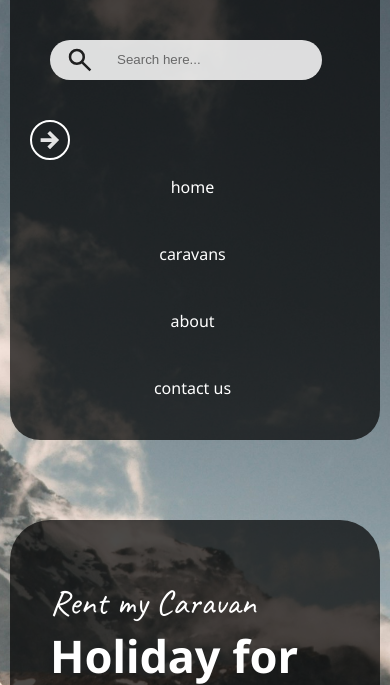
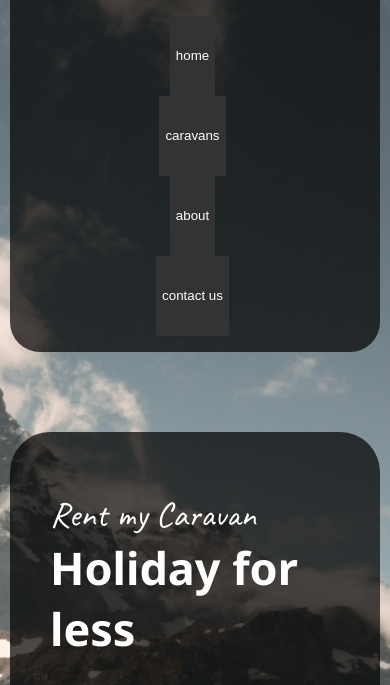
Before and after one commit to craiganthonylewis/Rent_My_Caravan, a PHP site: page / in a window 390 px wide. Shown: the part 241-926 px from the top of the page. Run offline with PHP 8.4, Linux system fonts and the light colour scheme.

Commit message:
Responsive Nav

```diff
--- a/craig's folder/css backup/media_queries.css
+++ b/craig's folder/css backup/media_queries.css
@@ -15,7 +15,7 @@
         background-size: cover;
         background-repeat: no-repeat;
         background-position: center;
-        background-image: url("images/background.jpg");
+        background-image: url("../../images/background.jpg");
     }
 
     header{
--- a/css/home_navigation.css
+++ b/css/home_navigation.css
@@ -17,7 +17,7 @@
     display: flex;
     text-decoration: none;
     list-style: none;
-    gap: 0px;
+    gap: 0;
     justify-content: center;
     margin-right: 60px;
 }
@@ -37,19 +37,17 @@
 #nav_links button{
     width: 120px;
     height: 80px;
-    background-color: clear;
+    background-color: inherit;
     border: none;
-    border-radius: 0px;
-    background-color: rgba(0, 0, 0, 0.0);
+    border-radius: 0;
     color: white;
 }
 
 #nav_links button:hover{
     width: 120px;
     height: 80px;
-    background-color: clear;
     border: none;
-    border-radius: 0px;
+    border-radius: 0;
     background-color: rgba(0, 0, 0, 0.0);
     color: dodgerblue;
 }
--- a/css/index.css
+++ b/css/index.css
@@ -52,8 +52,7 @@
     font-family: "Noto Sans", sans-serif;
     justify-content: center;
     align-items: center;
-    margin: auto;
-    margin-top: 60px;
+    margin: 60px auto auto;
 }
 
 #search_bar_container{
--- a/css/media_queries.css
+++ b/css/media_queries.css
@@ -15,7 +15,7 @@
         background-size: cover;
         background-repeat: no-repeat;
         background-position: center;
-        background-image: url("images/background.jpg");
+        background-image: url("../images/background.jpg");
     }
 
     header{
@@ -38,8 +38,7 @@
         justify-content: center;
         align-items: center;
         border-radius: 90px;
-        margin: 0 auto;
-        margin-bottom: 15px;
+        margin: 0 auto 15px;
     }
 
     #footer_container{
@@ -55,16 +54,12 @@
         margin-right: 45px;
     }
 
-    #nav_links ul li{
-        margin-bottom: 25px;
-    }
-
     #home_navigation_container {
         width: 100%;
         height: auto;
         background-color: rgba(0, 0, 0, 0.7);
-        border-bottom-left-radius: 0px;
-        border-bottom-right-radius: 0px;
+        border-bottom-left-radius: 30px;
+        border-bottom-right-radius: 30px;
         display: flex;
         align-items: center;
     }
@@ -111,16 +106,14 @@
         font-family: "Noto Sans", sans-serif;
         justify-content: center;
         align-items: center;
-        margin: auto;
-        margin-top: 20px;
-        margin-bottom: 20px;
+        margin: 20px auto;
     }
 
     #nav_links button{
         width: 100%;
         height: 80px;
         border: none;
-        border-radius: 0px;
+        border-radius: 0;
         background-color: #333333;
         color: white;
     }
--- a/header.php
+++ b/header.php
@@ -56,6 +56,6 @@
   </div>
     </nav>
   </header>
-<?php include('navigation.php');?>
+<?php include('home_navigation.php');?>
 </body>
 </html>
```
